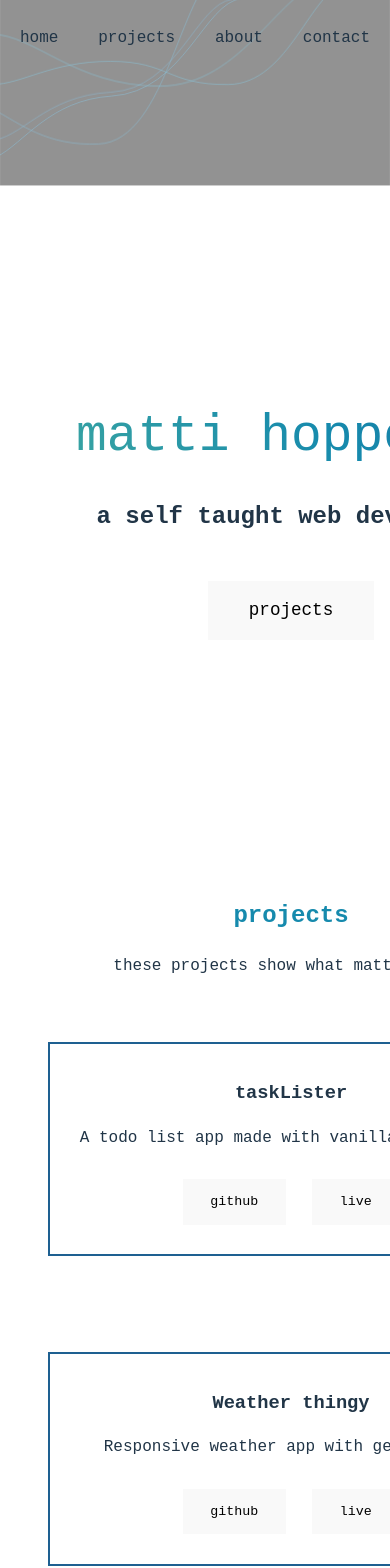
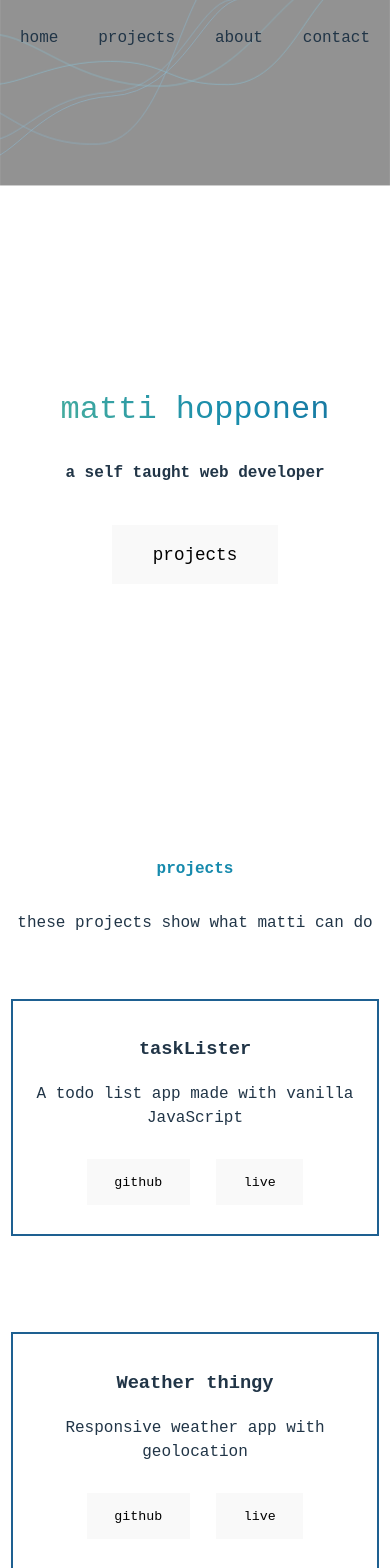
Before and after one commit to impronen/personal-portfolio, a React (Vite) app: page / in a window 390 px wide. Shown: the top 1568 px of the page. Built offline with nearby package versions, Linux system fonts and the light colour scheme.

Commit message:
add responsiveness for most screens
tablet screens do not work as expected

```diff
--- a/src/style/App.css
+++ b/src/style/App.css
@@ -36,19 +36,6 @@ header {
   padding-left: 1rem;
 }
 
-@media (max-width: 500px) {
-  header {
-    height: 20vh;
-  }
-  .logoContainer {
-    display: none;
-  }
-  .navigation {
-    width: 100%;
-    margin: 0px;
-  }
-}
-
 svg {
   width: 50px;
   height: 50px;
@@ -74,12 +61,6 @@ ul {
   -webkit-text-fill-color: transparent;
   -moz-background-clip: text;
   -moz-text-fill-color: transparent;
-}
-
-.splashSection,
-.projects,
-.about {
-  max-width: 1400px;
 }
 
 .splashSection {
@@ -228,3 +209,93 @@ footer {
 .leftFooter p {
   text-align: justify;
 }
+
+@media (max-width: 500px) {
+  header {
+    height: 20vh;
+  }
+  h2 {
+    font-size: 16px;
+  }
+  .logoContainer {
+    display: none;
+  }
+  .navigation {
+    width: 100%;
+    margin: 0px;
+  }
+
+  .splashSection,
+  .projects {
+    display: flex;
+    flex-direction: column;
+    justify-content: center;
+    align-items: center;
+    max-width: 100vw;
+  }
+
+  .splashSection {
+    min-height: 60vh;
+  }
+  .splashSection h1 {
+    font-size: 32px;
+  }
+  .mainHeading {
+    margin-top: 1%;
+  }
+  .projects,
+  .about {
+    margin: 10vh auto 20vh;
+  }
+
+  .projects .project {
+    min-width: 85vw;
+  }
+  .about {
+    display: flex;
+    flex-direction: column;
+  }
+  .aboutContainer {
+    flex-direction: column;
+  }
+  .aboutText,
+  .aboutSkills {
+    align-self: center;
+    max-width: 85vw;
+  }
+}
+
+@media (max-width: 800px) and (orientation: landscape) {
+  .mainHeading {
+    padding-top: 0.3em;
+  }
+  .logoContainer {
+    display: none;
+  }
+  .navigation {
+    display: flex;
+    justify-content: center;
+    width: 100%;
+    margin: 0px;
+  }
+  .menuList {
+    align-self: center;
+    margin-right: 0px;
+    width: 80%;
+  }
+}
+
+@media (max-width: 1100px) and (orientation: landscape) {
+  header {
+    height: 25vh;
+  }
+
+  .menuList {
+    align-self: center;
+    margin-right: 0px;
+    width: 80%;
+  }
+  .mainHeading {
+    padding-top: 0.6em;
+  }
+}
--- a/src/style/svg.css
+++ b/src/style/svg.css
@@ -118,7 +118,12 @@
     height: 22%;
   }
 }
-
+@media (orientation: landscape) and (max-width: 1250px) {
+  .background-image,
+  .background-image2 {
+    height: 45%;
+  }
+}
 .background-image2 {
   transform: translateY(-33%) rotate(180deg) scaleX(-1);
   position: absolute;
```
